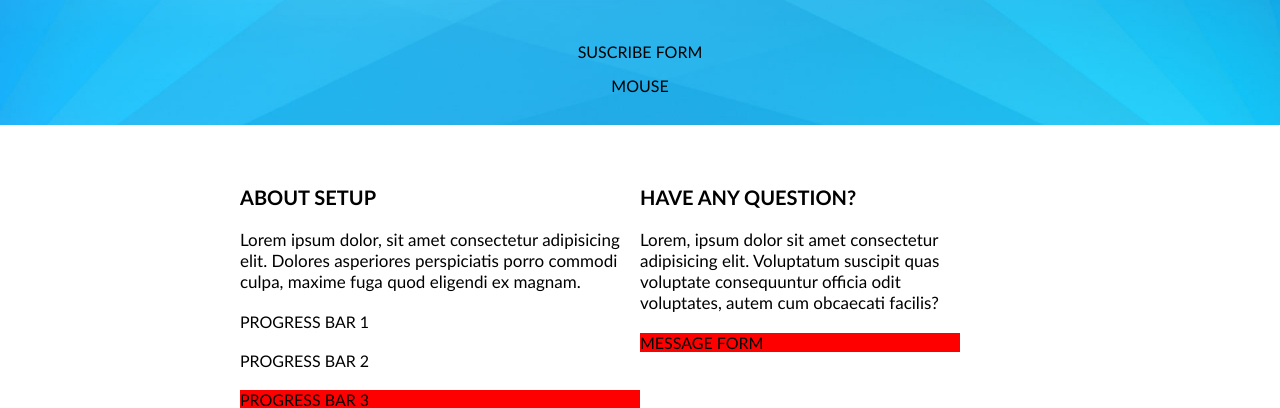
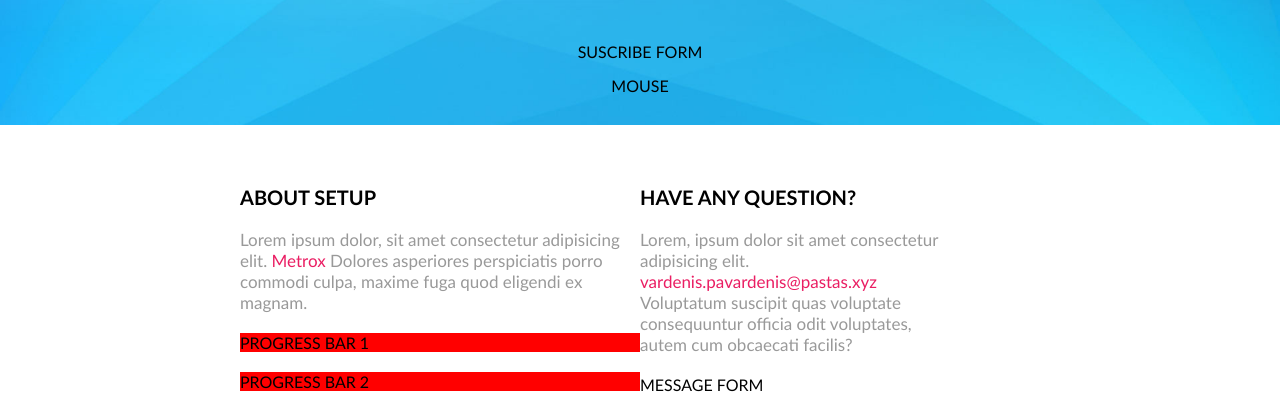
Before and after one commit to ModestaLiatuke/6-coming-soon, a website: page index.html in a window 1280 px wide. Shown: the part 399-807 px from the top of the page. Drawn offline with Linux system fonts and the light colour scheme.

Commit message:
main content style

```diff
--- a/CSS/base/variables.css
+++ b/CSS/base/variables.css
@@ -1,3 +1,4 @@
 :root {
     --primary-color: #03a9f4;
+    --secondary-color: #ea1e63;
 }
--- a/CSS/pages/home.css
+++ b/CSS/pages/home.css
@@ -63,20 +63,27 @@
 }
 .column > :last-child{
     margin-bottom: 0px;
-    background-color: red;
 }
-
 .content-title {
     text-transform: uppercase;
     font-size: 20px;
     line-height: 1.2em;
-
 }
 .content-description {
     font-size: 17px;
+    color: #999;
 }
+.content-description > .link {
+    color: var(--secondary-color);
+    text-decoration: none;
+}
+.content-description > .link:hover {
+    text-decoration: underline;
+}
+
 .progress-bar {
     margin-bottom: 20px;
+    background-color: red;
 }
 
 
--- a/index.html
+++ b/index.html
@@ -51,7 +51,7 @@
         <div class="row-long">
           <div class="column left">
               <h2 class="content-title">About setup</h2>
-              <p class="content-description">Lorem ipsum dolor, sit amet consectetur adipisicing elit. Dolores asperiores perspiciatis porro commodi culpa, maxime fuga quod eligendi ex magnam.</p>
+              <p class="content-description">Lorem ipsum dolor, sit amet consectetur adipisicing elit. <a class="link" href="#">Metrox</a> Dolores asperiores perspiciatis porro commodi culpa, maxime fuga quod eligendi ex magnam.</p>
               <div class="progress-bar">
               PROGRESS BAR 1
             </div>
@@ -64,7 +64,7 @@
         </div>
         <div class="column right">
             <h2 class="content-title">Have any question?</h2>
-            <p class="content-description">Lorem, ipsum dolor sit amet consectetur adipisicing elit. Voluptatum suscipit quas voluptate consequuntur officia odit voluptates, autem cum obcaecati facilis?</p>
+            <p class="content-description">Lorem, ipsum dolor sit amet consectetur adipisicing elit.<a class="link" href="mailto:vardenis.pavardenis@pastas.xyz"> vardenis.pavardenis@pastas.xyz </a> Voluptatum suscipit quas voluptate consequuntur officia odit voluptates, autem cum obcaecati facilis?</p>
             <form class="form">MESSAGE FORM</form>
         </div>
     </main>
```
